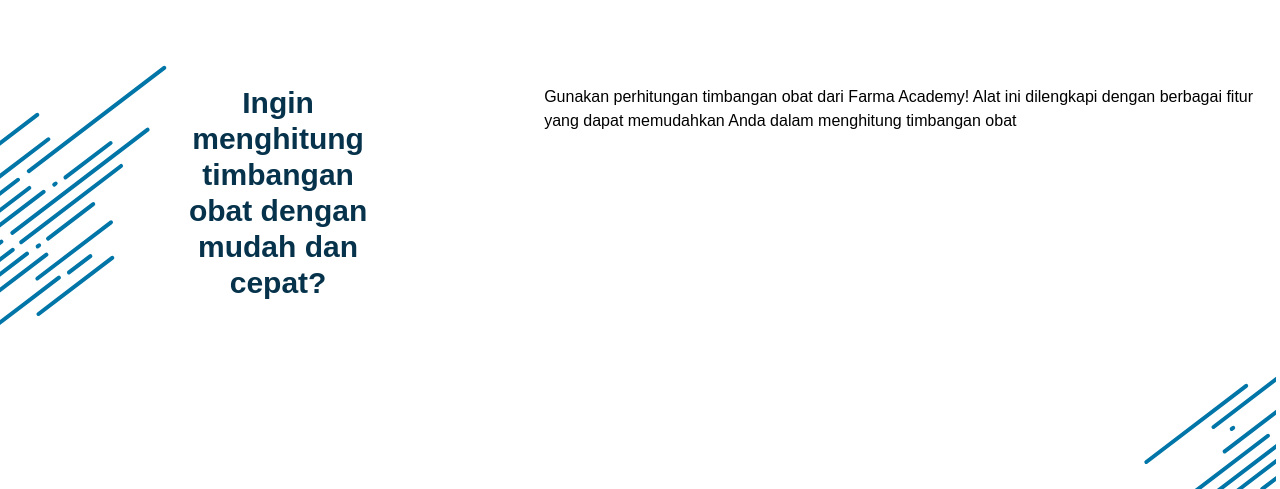
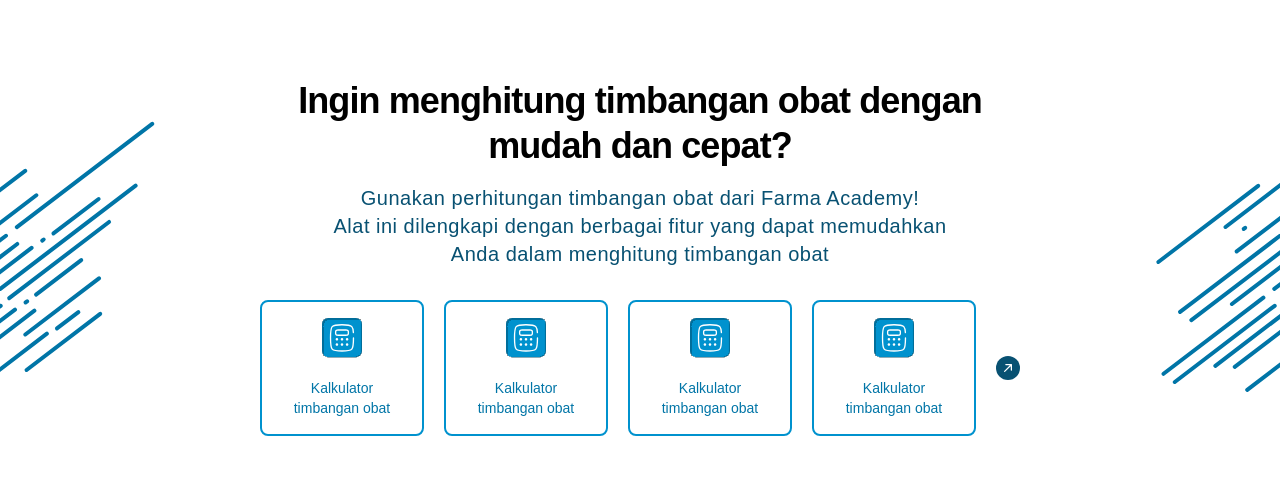
Before and after one commit to dalevar/farma_academy, a React (Vite) app: page / in a window 1280 px wide. Shown: the part 463-952 px from the top of the page. Built offline with nearby package versions, Linux system fonts and the light colour scheme; grey boxes are pictures that could not be loaded.

Commit message:
modified:   src/components/Icons.jsx 	modified:   src/components/cards/CardCalculator.jsx 	modified:   src/pages/landing_page/CalculatorSection.jsx

```diff
--- a/src/components/Icons.jsx
+++ b/src/components/Icons.jsx
@@ -366,51 +366,95 @@ export function IconNote() {
     </svg>
   );
 }
-export function IconDecorationRight(){
+export function IconDecorationRight() {
   return (
     <svg xmlns="http://www.w3.org/2000/svg" width="139" className="w-full" height="272" fill="none" viewBox="0 0 139 272">
-  <rect width="96.621" height="4" fill="#0075A7" rx="2" transform="scale(-1 1) rotate(37.338 -186.592 -203.592)"/>
-  <rect width="96.621" height="4" fill="#0075A7" rx="2" transform="scale(-1 1) rotate(37.338 -396.727 -149.948)"/>
-  <rect width="96.621" height="4" fill="#0075A7" rx="2" transform="scale(-1 1) rotate(37.338 -144.839 -199.324)"/>
-  <rect width="96.621" height="4" fill="#0075A7" rx="2" transform="scale(-1 1) rotate(37.338 -356.439 -143.003)"/>
-  <rect width="96.621" height="4" fill="#0075A7" rx="2" transform="scale(-1 1) rotate(37.338 -261.987 -170.263)"/>
-  <rect width="5.866" height="4" fill="#0075A7" rx="2" transform="scale(-1 1) rotate(37.338 -202.19 -90.913)"/>
-  <rect width="129.617" height="4" fill="#0075A7" rx="2" transform="scale(-1 1) rotate(37.338 -231.378 -138.4)"/>
-  <rect width="129.617" height="4" fill="#0075A7" rx="2" transform="scale(-1 1) rotate(37.338 -249.136 -150.972)"/>
-  <rect width="129.617" height="4" fill="#0075A7" rx="2" transform="scale(-1 1) rotate(37.338 -146.536 -131.15)"/>
-  <rect width="174.222" height="4" fill="#0075A7" rx="2" transform="scale(-1 1) rotate(37.338 -221.987 -355.34)"/>
-  <rect width="96.621" height="4" fill="#0075A7" rx="2" transform="scale(-1 1) rotate(37.338 -345.186 -114.842)"/>
-  <rect width="129.617" height="4" fill="#0075A7" rx="2" transform="scale(-1 1) rotate(37.338 -314.577 -82.978)"/>
-  <rect width="129.617" height="4" fill="#0075A7" rx="2" transform="scale(-1 1) rotate(37.338 -332.335 -95.55)"/>
-  <rect width="129.617" height="4" fill="#0075A7" rx="2" transform="scale(-1 1) rotate(37.338 -262.511 -297.839)"/>
-</svg>
+      <rect width="96.621" height="4" fill="#0075A7" rx="2" transform="scale(-1 1) rotate(37.338 -186.592 -203.592)" />
+      <rect width="96.621" height="4" fill="#0075A7" rx="2" transform="scale(-1 1) rotate(37.338 -396.727 -149.948)" />
+      <rect width="96.621" height="4" fill="#0075A7" rx="2" transform="scale(-1 1) rotate(37.338 -144.839 -199.324)" />
+      <rect width="96.621" height="4" fill="#0075A7" rx="2" transform="scale(-1 1) rotate(37.338 -356.439 -143.003)" />
+      <rect width="96.621" height="4" fill="#0075A7" rx="2" transform="scale(-1 1) rotate(37.338 -261.987 -170.263)" />
+      <rect width="5.866" height="4" fill="#0075A7" rx="2" transform="scale(-1 1) rotate(37.338 -202.19 -90.913)" />
+      <rect width="129.617" height="4" fill="#0075A7" rx="2" transform="scale(-1 1) rotate(37.338 -231.378 -138.4)" />
+      <rect width="129.617" height="4" fill="#0075A7" rx="2" transform="scale(-1 1) rotate(37.338 -249.136 -150.972)" />
+      <rect width="129.617" height="4" fill="#0075A7" rx="2" transform="scale(-1 1) rotate(37.338 -146.536 -131.15)" />
+      <rect width="174.222" height="4" fill="#0075A7" rx="2" transform="scale(-1 1) rotate(37.338 -221.987 -355.34)" />
+      <rect width="96.621" height="4" fill="#0075A7" rx="2" transform="scale(-1 1) rotate(37.338 -345.186 -114.842)" />
+      <rect width="129.617" height="4" fill="#0075A7" rx="2" transform="scale(-1 1) rotate(37.338 -314.577 -82.978)" />
+      <rect width="129.617" height="4" fill="#0075A7" rx="2" transform="scale(-1 1) rotate(37.338 -332.335 -95.55)" />
+      <rect width="129.617" height="4" fill="#0075A7" rx="2" transform="scale(-1 1) rotate(37.338 -262.511 -297.839)" />
+    </svg>
 
   )
 }
-export function IconDecorationLeft(){
+export function IconDecorationLeft() {
   return (
     <svg xmlns="http://www.w3.org/2000/svg" className="w-full" width="167" height="272" fill="none" viewBox="0 0 167 272">
-  <rect width="174.222" height="4" fill="#0075A7" rx="2" transform="scale(-1 1) rotate(37.338 -82.287 -243.541)"/>
-  <rect width="96.621" height="4" fill="#0075A7" rx="2" transform="scale(-1 1) rotate(37.338 -130.092 -36.37)"/>
-  <rect width="96.621" height="4" fill="#0075A7" rx="2" transform="scale(-1 1) rotate(37.338 -340.227 17.272)"/>
-  <rect width="30.932" height="4" fill="#0075A7" rx="2" transform="scale(-1 1) rotate(37.338 -324.06 -40.162)"/>
-  <rect width="96.621" height="4" fill="#0075A7" rx="2" transform="scale(-1 1) rotate(37.338 -337.454 -71.59)"/>
-  <rect width="96.621" height="4" fill="#0075A7" rx="2" transform="scale(-1 1) rotate(37.338 -88.339 -32.103)"/>
-  <rect width="96.621" height="4" fill="#0075A7" rx="2" transform="scale(-1 1) rotate(37.338 -284.302 -87.55)"/>
-  <rect width="96.621" height="4" fill="#0075A7" rx="2" transform="scale(-1 1) rotate(37.338 -299.939 24.218)"/>
-  <rect width="96.621" height="4" fill="#0075A7" rx="2" transform="scale(-1 1) rotate(37.338 -205.487 -3.043)"/>
-  <rect width="5.866" height="4" fill="#0075A7" rx="2" transform="scale(-1 1) rotate(37.338 -199.253 -25.114)"/>
-  <rect width="60.824" height="4" fill="#0075A7" rx="2" transform="scale(-1 1) rotate(37.338 -166.77 -126.669)"/>
-  <rect width="60.824" height="4" fill="#0075A7" rx="2" transform="scale(-1 1) rotate(37.338 -248.462 -70.374)"/>
-  <rect width="129.617" height="4" fill="#0075A7" rx="2" transform="scale(-1 1) rotate(37.338 -174.878 28.82)"/>
-  <rect width="129.617" height="4" fill="#0075A7" rx="2" transform="scale(-1 1) rotate(37.338 -192.636 16.249)"/>
-  <rect width="174.222" height="4" fill="#0075A7" rx="2" transform="scale(-1 1) rotate(37.338 -165.487 -188.12)"/>
-  <rect width="96.621" height="4" fill="#0075A7" rx="2" transform="scale(-1 1) rotate(37.338 -288.686 52.38)"/>
-  <rect width="5.866" height="4" fill="#0075A7" rx="2" transform="scale(-1 1) rotate(37.338 -282.452 30.308)"/>
-  <rect width="129.617" height="4" fill="#0075A7" rx="2" transform="scale(-1 1) rotate(37.338 -258.077 84.242)"/>
-  <rect width="129.617" height="4" fill="#0075A7" rx="2" transform="scale(-1 1) rotate(37.338 -275.835 71.671)"/>
-  <rect width="129.617" height="4" fill="#0075A7" rx="2" transform="scale(-1 1) rotate(37.338 -206.011 -130.618)"/>
-</svg>
+      <rect width="174.222" height="4" fill="#0075A7" rx="2" transform="scale(-1 1) rotate(37.338 -82.287 -243.541)" />
+      <rect width="96.621" height="4" fill="#0075A7" rx="2" transform="scale(-1 1) rotate(37.338 -130.092 -36.37)" />
+      <rect width="96.621" height="4" fill="#0075A7" rx="2" transform="scale(-1 1) rotate(37.338 -340.227 17.272)" />
+      <rect width="30.932" height="4" fill="#0075A7" rx="2" transform="scale(-1 1) rotate(37.338 -324.06 -40.162)" />
+      <rect width="96.621" height="4" fill="#0075A7" rx="2" transform="scale(-1 1) rotate(37.338 -337.454 -71.59)" />
+      <rect width="96.621" height="4" fill="#0075A7" rx="2" transform="scale(-1 1) rotate(37.338 -88.339 -32.103)" />
+      <rect width="96.621" height="4" fill="#0075A7" rx="2" transform="scale(-1 1) rotate(37.338 -284.302 -87.55)" />
+      <rect width="96.621" height="4" fill="#0075A7" rx="2" transform="scale(-1 1) rotate(37.338 -299.939 24.218)" />
+      <rect width="96.621" height="4" fill="#0075A7" rx="2" transform="scale(-1 1) rotate(37.338 -205.487 -3.043)" />
+      <rect width="5.866" height="4" fill="#0075A7" rx="2" transform="scale(-1 1) rotate(37.338 -199.253 -25.114)" />
+      <rect width="60.824" height="4" fill="#0075A7" rx="2" transform="scale(-1 1) rotate(37.338 -166.77 -126.669)" />
+      <rect width="60.824" height="4" fill="#0075A7" rx="2" transform="scale(-1 1) rotate(37.338 -248.462 -70.374)" />
+      <rect width="129.617" height="4" fill="#0075A7" rx="2" transform="scale(-1 1) rotate(37.338 -174.878 28.82)" />
+      <rect width="129.617" height="4" fill="#0075A7" rx="2" transform="scale(-1 1) rotate(37.338 -192.636 16.249)" />
+      <rect width="174.222" height="4" fill="#0075A7" rx="2" transform="scale(-1 1) rotate(37.338 -165.487 -188.12)" />
+      <rect width="96.621" height="4" fill="#0075A7" rx="2" transform="scale(-1 1) rotate(37.338 -288.686 52.38)" />
+      <rect width="5.866" height="4" fill="#0075A7" rx="2" transform="scale(-1 1) rotate(37.338 -282.452 30.308)" />
+      <rect width="129.617" height="4" fill="#0075A7" rx="2" transform="scale(-1 1) rotate(37.338 -258.077 84.242)" />
+      <rect width="129.617" height="4" fill="#0075A7" rx="2" transform="scale(-1 1) rotate(37.338 -275.835 71.671)" />
+      <rect width="129.617" height="4" fill="#0075A7" rx="2" transform="scale(-1 1) rotate(37.338 -206.011 -130.618)" />
+    </svg>
 
   )
 }
+
+export function IconCalculator() {
+  return (
+    <svg xmlns="http://www.w3.org/2000/svg" className="w-full h-full" viewBox="0 0 45 45" fill="none">
+      <g filter="url(#filter0_ii_1151_2960)">
+        <rect width="45" height="44.0816" rx="7" fill="#0092CE" />
+      </g>
+      <path d="M35.4095 22.3787C35.4095 29.3452 35.4095 32.8284 33.5189 34.992C31.6284 37.157 28.5845 37.157 22.4997 37.157C16.4134 37.157 13.371 37.157 11.4804 34.992C9.58984 32.8299 9.58984 29.3452 9.58984 22.3787C9.58984 15.4122 9.58984 11.9289 11.4804 9.76389C13.371 7.60034 16.4148 7.60034 22.4997 7.60034C28.5859 7.60034 31.6284 7.60034 33.5189 9.76389C34.7755 11.2033 35.1972 13.2264 35.3378 16.4673" stroke="white" stroke-width="1.5" stroke-linecap="round" />
+      <path d="M15.3281 16.4674C15.3281 15.7802 15.3281 15.4373 15.4013 15.1551C15.4991 14.7795 15.6911 14.4371 15.958 14.1621C16.2248 13.8871 16.5572 13.6893 16.9218 13.5886C17.1986 13.5117 17.5314 13.5117 18.197 13.5117H26.8035C27.4705 13.5117 27.8033 13.5117 28.0773 13.5871C28.4418 13.6879 28.7742 13.8857 29.0411 14.1606C29.308 14.4356 29.5 14.778 29.5978 15.1536C29.6724 15.4388 29.6724 15.7817 29.6724 16.4674C29.6724 17.1531 29.6724 17.4974 29.5992 17.7797C29.5014 18.1553 29.3094 18.4977 29.0425 18.7727C28.7757 19.0476 28.4433 19.2454 28.0787 19.3462C27.8033 19.423 27.4691 19.423 26.8035 19.423H18.197C17.53 19.423 17.1972 19.423 16.9232 19.3477C16.5587 19.2469 16.2263 19.0491 15.9594 18.7741C15.6925 18.4992 15.5005 18.1567 15.4027 17.7812C15.3281 17.496 15.3281 17.1531 15.3281 16.4674Z" stroke="white" stroke-width="1.5" />
+      <path d="M16.7626 25.3343C17.5548 25.3343 18.197 24.6727 18.197 23.8565C18.197 23.0403 17.5548 22.3787 16.7626 22.3787C15.9703 22.3787 15.3281 23.0403 15.3281 23.8565C15.3281 24.6727 15.9703 25.3343 16.7626 25.3343Z" fill="white" />
+      <path d="M16.7626 31.2457C17.5548 31.2457 18.197 30.5841 18.197 29.7679C18.197 28.9517 17.5548 28.29 16.7626 28.29C15.9703 28.29 15.3281 28.9517 15.3281 29.7679C15.3281 30.5841 15.9703 31.2457 16.7626 31.2457Z" fill="white" />
+      <path d="M22.5008 25.3343C23.293 25.3343 23.9353 24.6727 23.9353 23.8565C23.9353 23.0403 23.293 22.3787 22.5008 22.3787C21.7086 22.3787 21.0664 23.0403 21.0664 23.8565C21.0664 24.6727 21.7086 25.3343 22.5008 25.3343Z" fill="white" />
+      <path d="M22.5008 31.2457C23.293 31.2457 23.9353 30.5841 23.9353 29.7679C23.9353 28.9517 23.293 28.29 22.5008 28.29C21.7086 28.29 21.0664 28.9517 21.0664 29.7679C21.0664 30.5841 21.7086 31.2457 22.5008 31.2457Z" fill="white" />
+      <path d="M28.2391 25.3343C29.0313 25.3343 29.6735 24.6727 29.6735 23.8565C29.6735 23.0403 29.0313 22.3787 28.2391 22.3787C27.4469 22.3787 26.8047 23.0403 26.8047 23.8565C26.8047 24.6727 27.4469 25.3343 28.2391 25.3343Z" fill="white" />
+      <path d="M28.2391 31.2457C29.0313 31.2457 29.6735 30.5841 29.6735 29.7679C29.6735 28.9517 29.0313 28.29 28.2391 28.29C27.4469 28.29 26.8047 28.9517 26.8047 29.7679C26.8047 30.5841 27.4469 31.2457 28.2391 31.2457Z" fill="white" />
+      <defs>
+        <filter id="filter0_ii_1151_2960" x="-1.23" y="-1.23" width="47.46" height="46.5415" filterUnits="userSpaceOnUse" color-interpolation-filters="sRGB">
+          <feFlood flood-opacity="0" result="BackgroundImageFix" />
+          <feBlend mode="normal" in="SourceGraphic" in2="BackgroundImageFix" result="shape" />
+          <feColorMatrix in="SourceAlpha" type="matrix" values="0 0 0 0 0 0 0 0 0 0 0 0 0 0 0 0 0 0 127 0" result="hardAlpha" />
+          <feOffset dx="1.84" dy="1.84" />
+          <feGaussianBlur stdDeviation="0.615" />
+          <feComposite in2="hardAlpha" operator="arithmetic" k2="-1" k3="1" />
+          <feColorMatrix type="matrix" values="0 0 0 0 0 0 0 0 0 0 0 0 0 0 0 0 0 0 0.25 0" />
+          <feBlend mode="normal" in2="shape" result="effect1_innerShadow_1151_2960" />
+          <feColorMatrix in="SourceAlpha" type="matrix" values="0 0 0 0 0 0 0 0 0 0 0 0 0 0 0 0 0 0 127 0" result="hardAlpha" />
+          <feOffset dx="-1.23" dy="-1.23" />
+          <feGaussianBlur stdDeviation="0.615" />
+          <feComposite in2="hardAlpha" operator="arithmetic" k2="-1" k3="1" />
+          <feColorMatrix type="matrix" values="0 0 0 0 0 0 0 0 0 0 0 0 0 0 0 0 0 0 0.25 0" />
+          <feBlend mode="normal" in2="effect1_innerShadow_1151_2960" result="effect2_innerShadow_1151_2960" />
+        </filter>
+      </defs>
+    </svg>
+  )
+}
+
+export function IconArrowRight() {
+  return (
+    <svg xmlns="http://www.w3.org/2000/svg" className="w-full h-full" viewBox="0 0 11 11" fill="none">
+      <path d="M11 0.868359V8.39414C11 8.62444 10.9085 8.84531 10.7457 9.00816C10.5829 9.17101 10.362 9.2625 10.1318 9.2625C9.90148 9.2625 9.68064 9.17101 9.51781 9.00816C9.35499 8.84531 9.26351 8.62444 9.26351 8.39414V2.96689L1.48476 10.7452C1.32165 10.9084 1.10042 11 0.869751 11C0.639079 11 0.417854 10.9084 0.254744 10.7452C0.0916343 10.5821 0 10.3608 0 10.1301C0 9.89943 0.0916343 9.67818 0.254744 9.51505L8.0335 1.73672H2.60696C2.37669 1.73672 2.15585 1.64523 1.99302 1.48238C1.8302 1.31953 1.73872 1.09866 1.73872 0.868359C1.73872 0.638056 1.8302 0.417185 1.99302 0.254336C2.15585 0.0914875 2.37669 0 2.60696 0H10.1318C10.362 0 10.5829 0.0914875 10.7457 0.254336C10.9085 0.417185 11 0.638056 11 0.868359Z" fill="white" />
+    </svg>
+  )
+}
--- a/src/components/cards/CardCalculator.jsx
+++ b/src/components/cards/CardCalculator.jsx
@@ -1,15 +1,17 @@
 import PropTypes from 'prop-types';
+import { IconCalculator } from '../Icons';
+import { Link } from 'react-router-dom';
 
 export default function CardCalculator({ calculatorTitle, href }) {
     return (
-        <a href={href} className="flex flex-col items-center bg-farma-100 w-32 p-3 justify-center gap-4 rounded-md shadow-CardShadow">
-            <div>
-                <img src="/images/calculator.png" alt="" />
+        <Link to={href} className="border-2 rounded-lg border-farma-600 p-4 flex flex-col items-center">
+            <div className="w-10 h-10">
+                <IconCalculator />
             </div>
             <div>
-                <p className="text-center leading-snug">{calculatorTitle}</p>
+                <p className="w-32 text-center mt-5 text-sm text-farma-700">{calculatorTitle}</p>
             </div>
-        </a>
+        </Link>
     )
 }
 
--- a/src/pages/landing_page/CalculatorSection.jsx
+++ b/src/pages/landing_page/CalculatorSection.jsx
@@ -2,33 +2,40 @@
 import {
   IconDecorationRight,
   IconDecorationLeft,
+  IconArrowRight,
 } from "../../components/Icons";
+import CardCalculator from "../../components/cards/CardCalculator";
 export default function CalculatorSection() {
   return (
-    <section id="calculator" className="flex flex-col px-3 gap-5 w-full h-96 ">
-      <div className="relative">
-        <div className="absolute -left-3">
-          <IconDecorationLeft />
+    <section id="calculator" className="flex flex-col px-3 gap-5 w-full h-96 relative justify-center items-center">
+
+      <div className="absolute -left-3">
+        <IconDecorationLeft />
+      </div>
+
+      <div className="">
+        <div>
+          <p className="break-words font-semibold text-4xl tracking-tight leading-tight text-center">Ingin menghitung timbangan obat dengan <br /> mudah dan cepat? </p>
+          <p className="break-words text-center tracking-wide text-xl text-farma-900 mt-4 mb-8">Gunakan perhitungan timbangan obat dari Farma Academy! <br />
+            Alat ini dilengkapi dengan berbagai fitur yang dapat memudahkan <br /> Anda dalam menghitung timbangan obat</p>
+        </div>
+        <div className="flex gap-5 items-center">
+          <CardCalculator calculatorTitle="Kalkulator timbangan obat" href="" />
+          <CardCalculator calculatorTitle="Kalkulator timbangan obat" href="" />
+          <CardCalculator calculatorTitle="Kalkulator timbangan obat" href="" />
+          <CardCalculator calculatorTitle="Kalkulator timbangan obat" href="" />
+          <a href="" className="w-6 h-6 bg-primary-dark rounded-full flex justify-center items-center">
+            <span className="w-2 h-2 inline-block">
+              <IconArrowRight />
+            </span>
+          </a>
         </div>
       </div>
-      <div className="flex justify-center relative">
-        <div className="flex justify-center">
-          <p className="text-3xl text-farma-950 font-bold w-5/12 text-center">
-            Ingin menghitung timbangan obat dengan mudah dan cepat?
-          </p>
-        </div>
-          <span>
-            Gunakan perhitungan timbangan obat dari Farma Academy! Alat ini
-            dilengkapi dengan berbagai fitur yang dapat memudahkan Anda dalam
-            menghitung timbangan obat
-          </span>
+
+      <div className="absolute -right-2">
+        <IconDecorationRight />
       </div>
 
-      <div className="relative z-50">
-        <div className="absolute -right-2 ">
-          <IconDecorationRight />
-        </div>
-      </div>
     </section>
   );
 }
```
